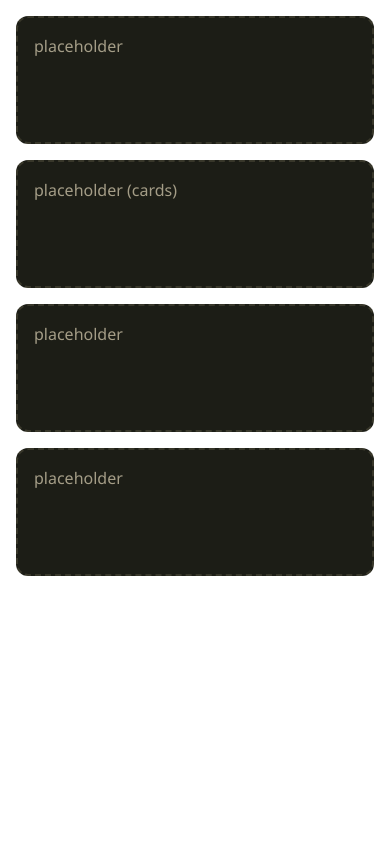
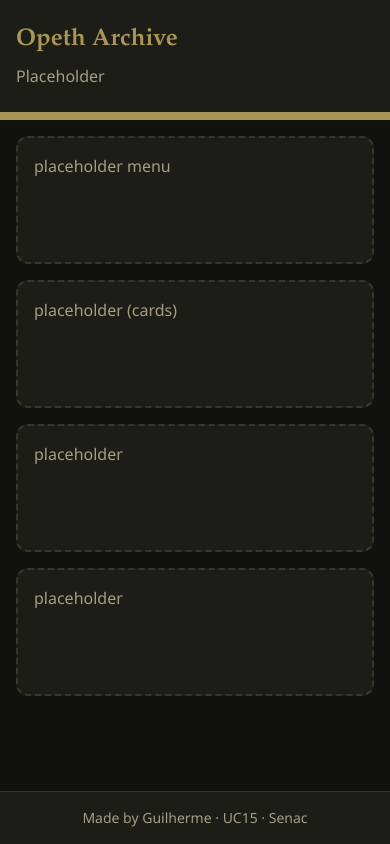
Before and after one commit to tusterman11/my-dashboard, a React (Vite) app: page / in a window 390 px wide. Built offline with nearby package versions, Linux system fonts and the light colour scheme.

Commit message:
fix: mobile-first dashboard grid is now correct

```diff
--- a/src/App.jsx
+++ b/src/App.jsx
@@ -6,9 +6,10 @@ const areaClass =
 
 function App() {
   return (
-    <>
+    <div className="flex min-h-screen flex-col">
+      <Header />
       <main
-        className="grid flex-1 grid-cols-1 content-start gap-4 p-4
+        className="grid flex-1 grid-cols-1 content-start gap-4 p-4 bg-background
           md:grid-cols-2 md:gap-6 md:p-6
           xl:grid-cols-[15rem_1fr_1fr] xl:p-8"
       >
@@ -16,7 +17,7 @@ function App() {
           id="menu"
           className={`${areaClass} md:col-span-2 xl:col-span-1 xl:row-span-2`}
         >
-          placeholder
+          placeholder menu
         </nav>
         <section id="summary" className={`${areaClass} md:col-span-2`}>
           placeholder (cards)
@@ -28,7 +29,8 @@ function App() {
           placeholder
         </section>
       </main>
-    </>
+      <Footer />
+    </div>
   );
 }
 
--- a/src/components/Footer.jsx
+++ b/src/components/Footer.jsx
@@ -1,6 +1,6 @@
 function Footer() {
   return (
-    <footer className="border-t border-border p-4 text-center text-sm text-muted">
+    <footer className="border-t border-border p-4 text-center text-sm text-muted bg-surface">
       <p>Made by Guilherme · UC15 · Senac</p>
     </footer>
   );
--- a/src/components/Header.jsx
+++ b/src/components/Header.jsx
@@ -1,7 +1,7 @@
 function Header() {
   return (
     <header
-      className="flex flex-col gap-2 border-b-8 border-primary bg-surface px-4 py-6
+      className="flex flex-col gap-2 border-b-8 border-primary bg-surface px-4 py-6 text-primary
         md:flex-row md:items-baseline md:justify-between md:px-8"
     >
       <h1 className="font-heading text-2xl font-bold md:text-3xl">
```
